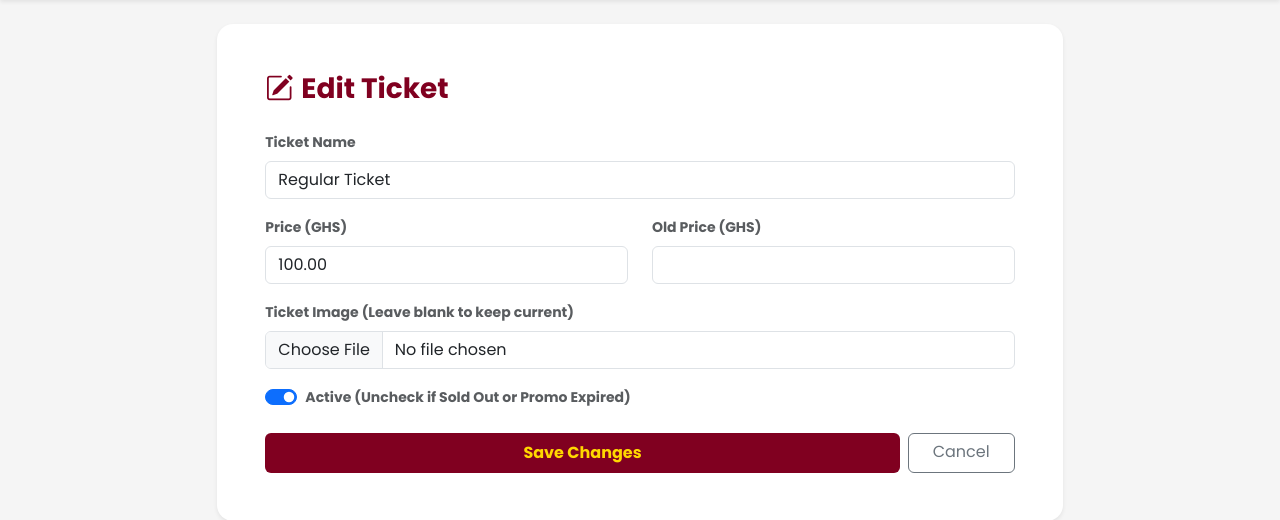
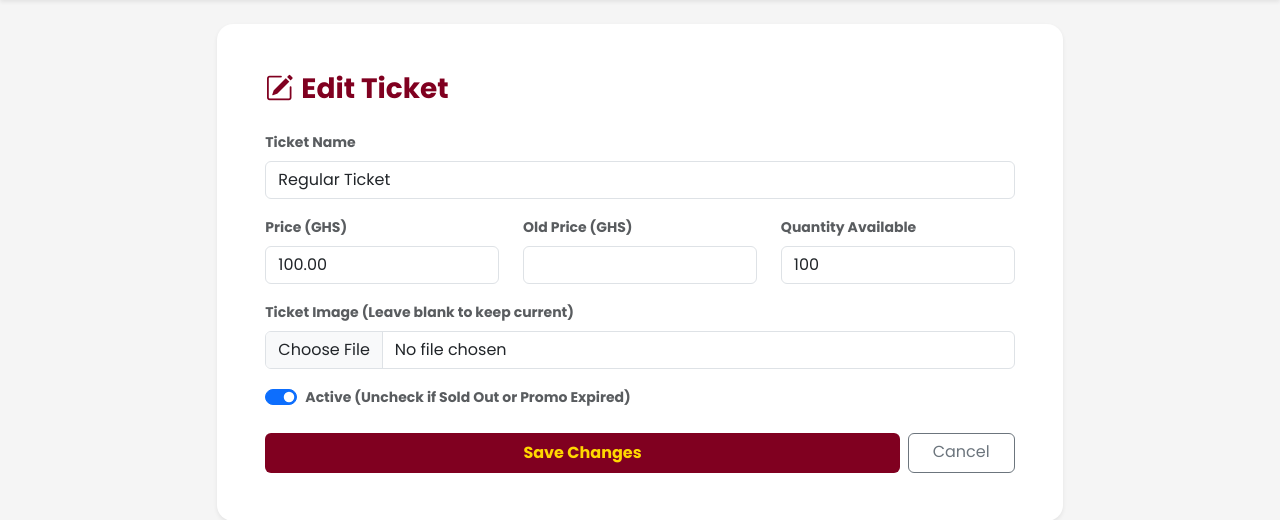
Before and after one commit to deOpty/flexyvotes, a Django app: page /ticket/1/edit/ in a window 1280 px wide. Shown: the part 56-576 px from the top of the page. Run offline with Django 5.2, Linux system fonts and the light colour scheme; a user stored in the database is signed in; data comes from the database, SQL or seed files in the repository.

Commit message:
Fixed IntegrityError by restoring quantity_available field in edit ticket

```diff
--- a/templates/voting/edit_ticket.html
+++ b/templates/voting/edit_ticket.html
@@ -15,15 +15,18 @@
                     </div>
 
                     <div class="row mb-3">
-                        <div class="col-md-6">
+                        <div class="col-md-4">
                             <label class="form-label fw-bold text-muted small">Price (GHS)</label>
                             <input type="number" name="price" class="form-control" step="0.01" value="{{ ticket.price }}" required>
                         </div>
-                        <div class="col-md-6">
+                        <div class="col-md-4">
                             <label class="form-label fw-bold text-muted small">Old Price (GHS)</label>
                             <input type="number" name="old_price" class="form-control" step="0.01" value="{{ ticket.old_price|default_if_none:'' }}">
                         </div>
-
+                        <div class="col-md-4">
+                            <label class="form-label fw-bold text-muted small">Quantity Available</label>
+                            <input type="number" name="quantity_available" class="form-control" value="{{ ticket.quantity_available }}" min="0" required>
+                        </div>
                     </div>
 
                     <div class="mb-3">
```
